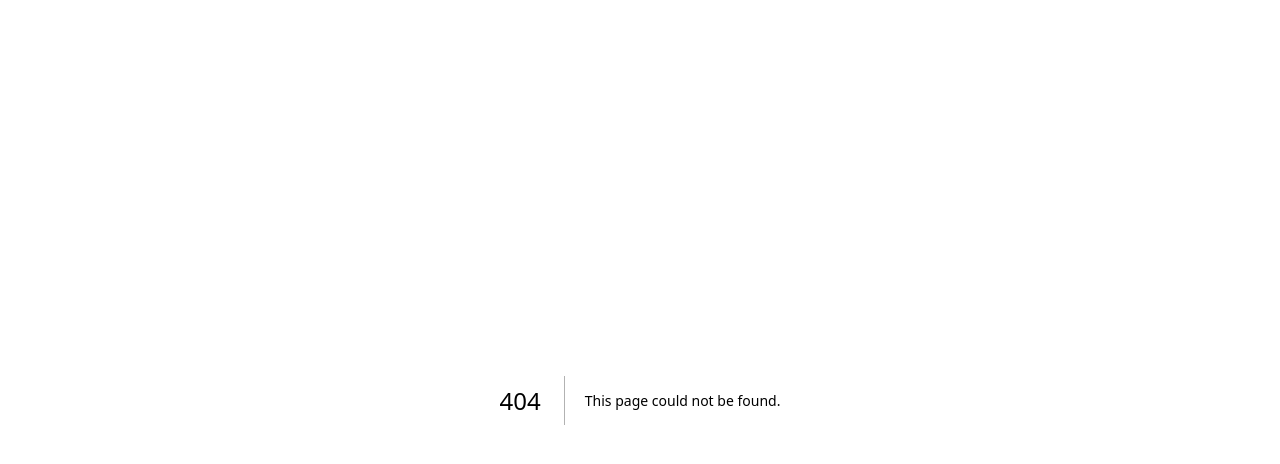
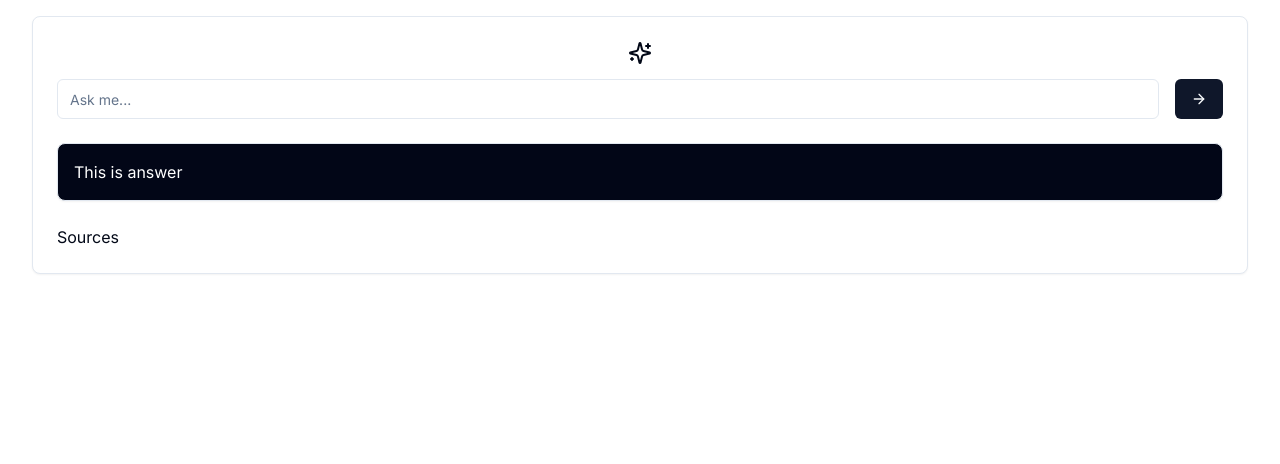
Before and after one commit to ashiqsultan/llm-bot, a Next.js app in the folder frontend-lm-bot/: page /result in a window 1280 px wide. Before the commit this address had no page. Shown: the top 464 px of the page. Built offline with nearby package versions, Linux system fonts and the light colour scheme.

Commit message:
created result page

```diff
--- /dev/null
+++ b/frontend-lm-bot/app/result/page.tsx
@@ -0,0 +1,40 @@
+"use client";
+import React from "react";
+import { Input } from "@/components/ui/input";
+import {
+  Card,
+  CardContent,
+  CardFooter,
+  CardHeader,
+  CardTitle,
+} from "@/components/ui/card";
+import { Button } from "@/components/ui/button";
+import { Sparkles, ArrowRight, Car } from "lucide-react";
+
+const Result = () => {
+  return (
+    <div className={"h-screen mt-4"}>
+      <Card className="">
+        <CardHeader>
+          <div className="flex justify-center">
+            <Sparkles />
+          </div>
+          {/* <CardTitle>AI Search</CardTitle> */}
+          <div className="w-full flex space-x-4 pt-2">
+            <Input type="text" placeholder="Ask me..." className="flex-grow" />
+            <Button>
+              <ArrowRight className="h-4 w-4" />
+            </Button>
+          </div>
+        </CardHeader>
+        <CardContent>
+          <Card className="bg-slate-950 text-white p-4">
+            <div>This is answer</div>
+          </Card>
+        </CardContent>
+        <CardFooter>Sources</CardFooter>
+      </Card>
+    </div>
+  );
+};
+export default Result;
```
